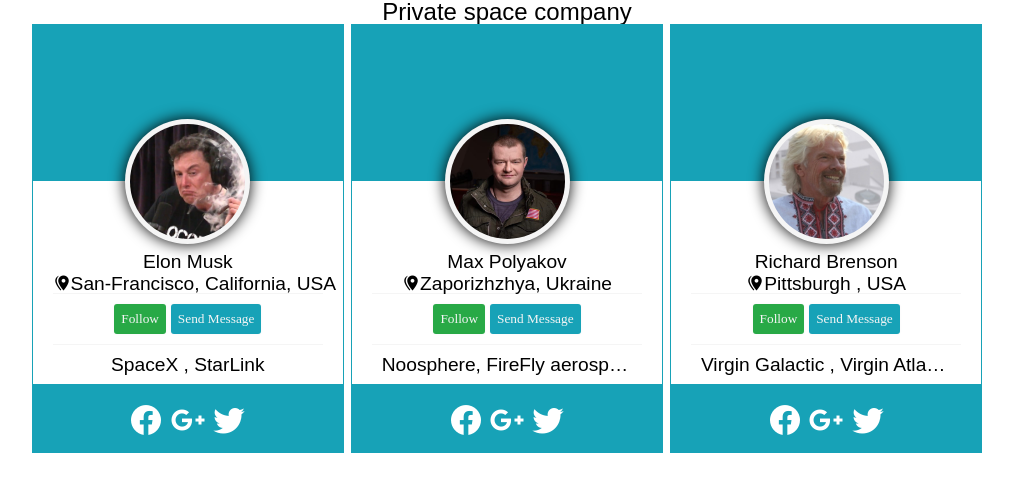
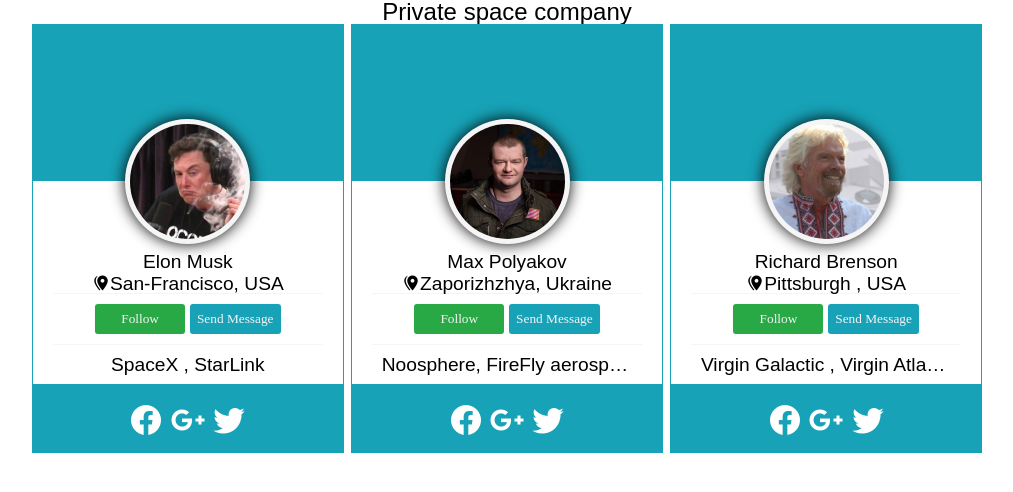
Before and after one commit to it-valer4ik/user-cards, a plain HTML site: page index.html in a window 1280 px wide. Shown: the whole page, without its empty margins (133-1146 px from the left). Drawn offline with Linux system fonts and the light colour scheme.

Commit message:
Edit button size for overflow

```diff
--- a/assec/styles/style.css
+++ b/assec/styles/style.css
@@ -97,12 +97,6 @@
     box-shadow: 0 0 3px;
 }
 
-
-button:hover {
-    background-color: black;
-    color: wheat;
-}
-
 .bth-right {
     border: none;
     padding: 7px;
@@ -110,6 +104,16 @@
     color: var(--wh-col);
     border-radius: 3px;
     box-shadow: 0 0 3px;
+}
+
+button:hover {
+    background-color: black;
+    color: wheat;
+}
+
+.bth-left,
+.btt-right {
+    width: 90px;
 }
 
 .description-profile {
--- a/index.html
+++ b/index.html
@@ -23,7 +23,7 @@
                 <h2 class="user-name capitalize text-overflow">elon musk</h2>
                 <adress class="adress-profile capitalize text-overflow">
                     <img src="./assec/icons/mapb.png" alt="" class="icon-map"><span>san-francisco,
-                        california, </span class="capitalize">
+                    </span class="capitalize">
                     <span class="uppercase">usa</span>
                     </img>
                 </adress>
```
